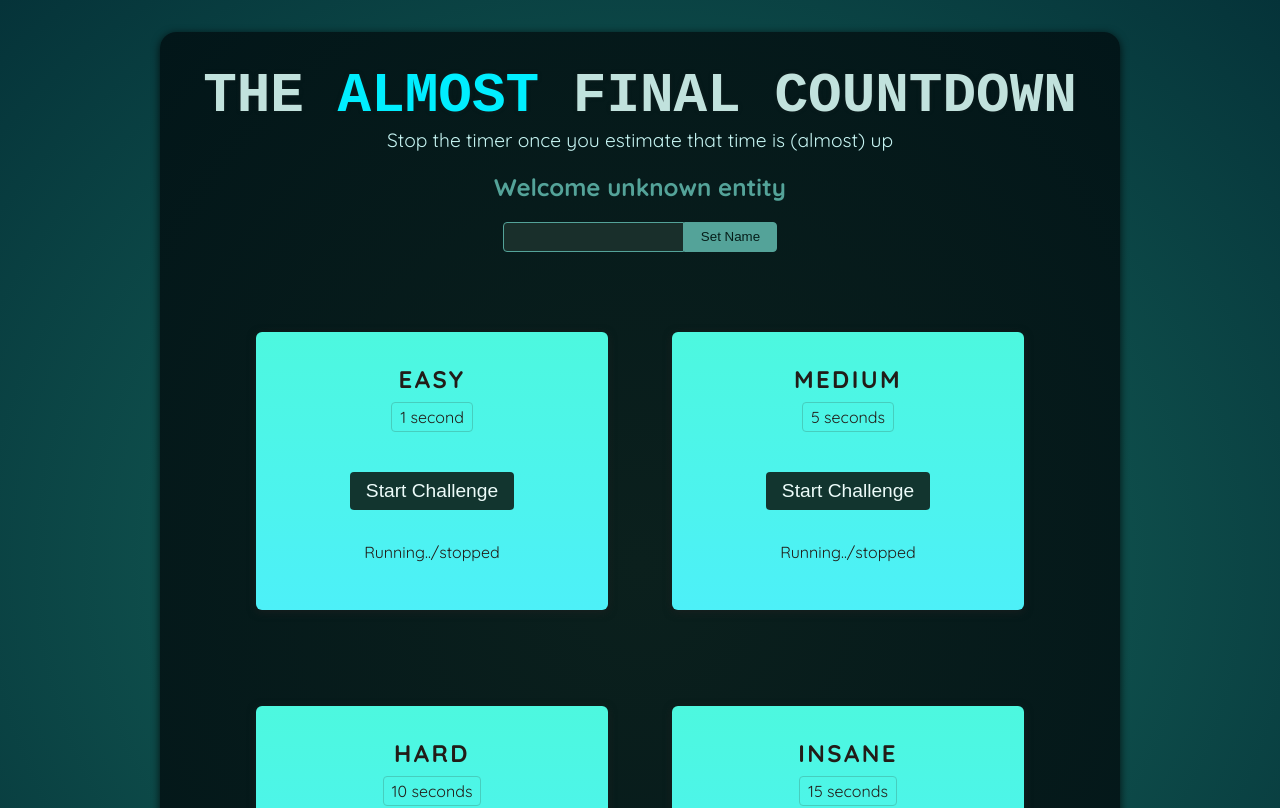
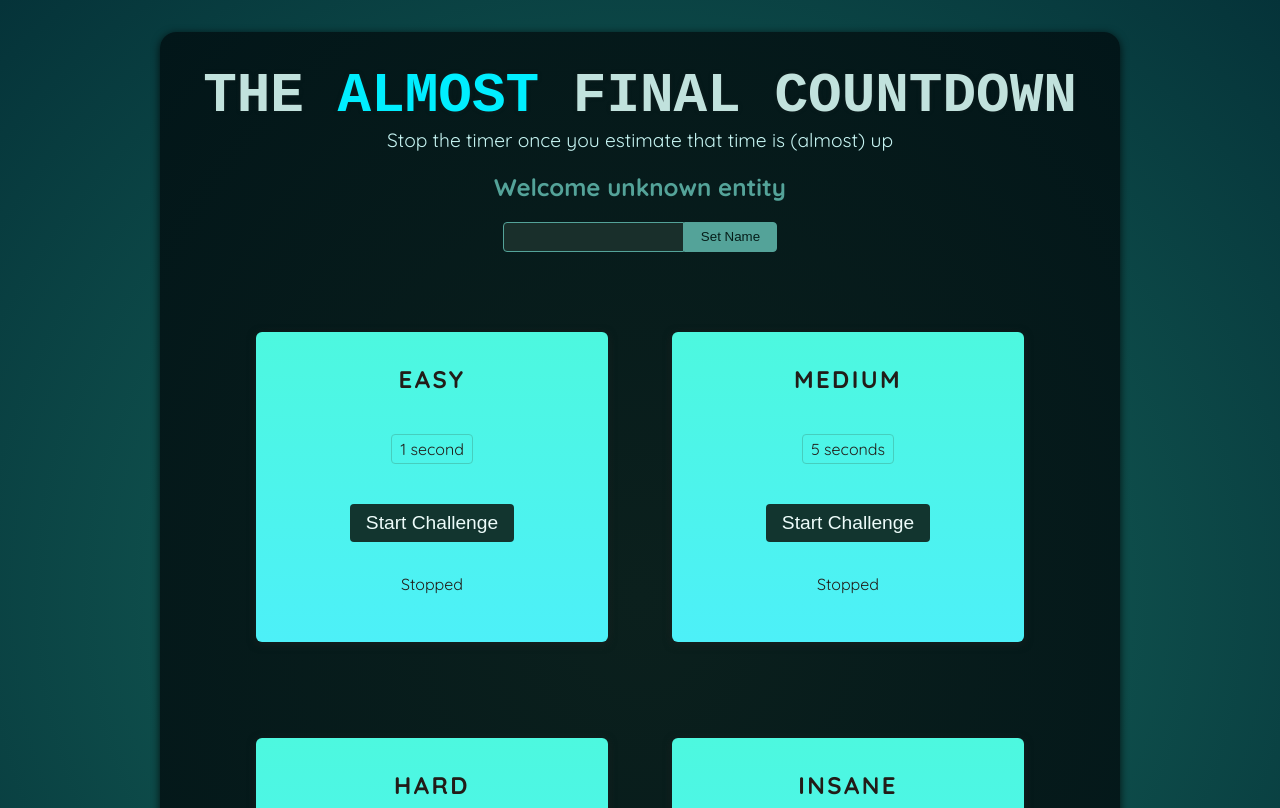
Before and after one commit to ThureinS/timer-guess-react, a React (Vite) app: page / in a window 1280 px wide. Shown: the top 808 px of the page. Built offline with nearby package versions, Linux system fonts and the light colour scheme; a web font is replaced by a local one.

Commit message:
timer stop functionality added

```diff
--- a/src/components/TimerChallenge.jsx
+++ b/src/components/TimerChallenge.jsx
@@ -1,16 +1,38 @@
-import React from "react";
+import React, { useRef, useState } from "react";
 
 const TimerChallenge = ({ title, targetTime }) => {
+  const [timerStarted, setTimerStarted] = useState(false);
+  const [timerEnd, setTimerEnd] = useState(false);
+
+  let timer = useRef();
+
+  function handleStart() {
+    timer.current = setTimeout(() => {
+      setTimerEnd(true);
+    }, targetTime * 1000);
+
+    setTimerStarted(true);
+  }
+
+  function handleStop() {
+    clearTimeout(timer.current);
+  }
+
   return (
     <div className="challenge">
       <h2>{title}</h2>
+      <p>{timerEnd ? "You Lost!" : ""}</p>
       <p className="challenge-time">
         {targetTime} second{targetTime > 1 ? "s" : ""}
       </p>
       <p>
-        <button>Start Challenge</button>
+        <button onClick={timerStarted ? handleStop : handleStart}>
+          {timerStarted ? "Stop" : "Start"} Challenge
+        </button>
       </p>
-      <p className="">Running../stopped</p>
+      <p className={timerStarted ? "active" : undefined}>
+        {timerStarted ? "Running" : "Stopped"}
+      </p>
     </div>
   );
 };
```
